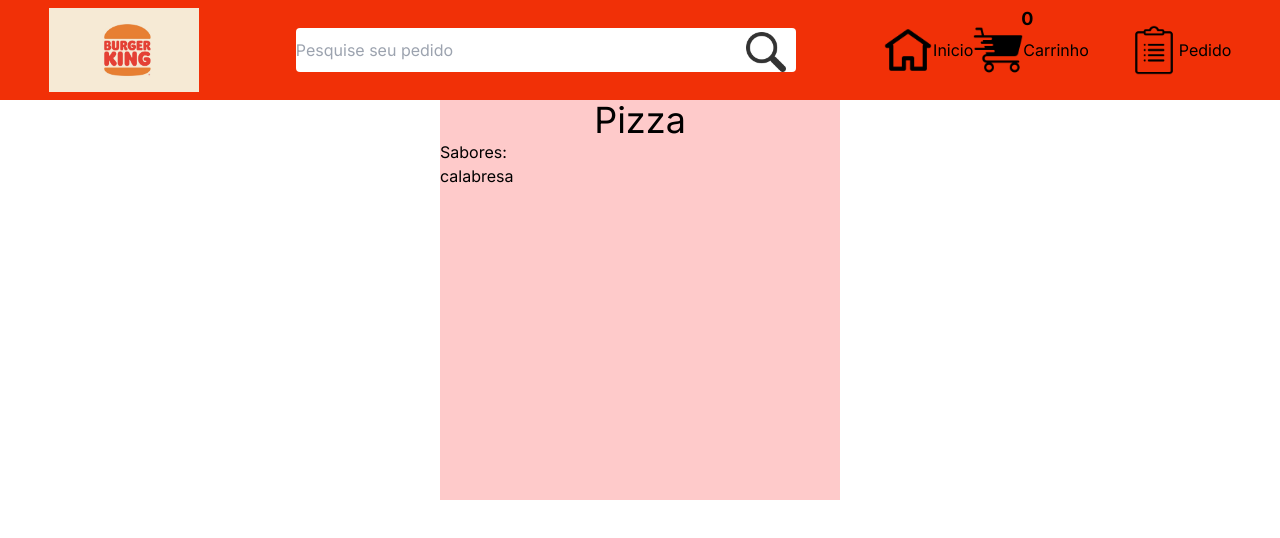
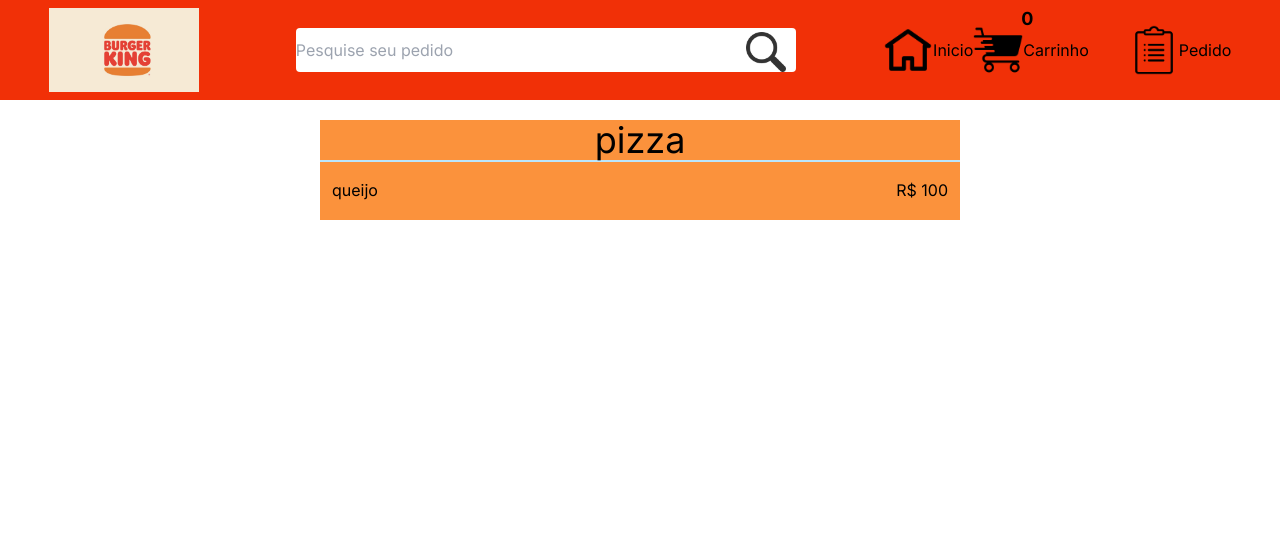
Before and after one commit to joel-holanda/service-store, a Next.js app: page /card in a window 1280 px wide. Shown: the top 538 px of the page. Built offline with nearby package versions, Linux system fonts and the light colour scheme.

Commit message:
add: title Food in page /order

```diff
--- a/src/app/contexts/useCardContext.tsx
+++ /dev/null
@@ -1,33 +0,0 @@
-'use client'
-
-import { ReactNode, createContext, SetStateAction, Dispatch, useState, useContext } from "react";
-
-const CardContext = createContext({} as ICardContext)
-
-interface ICardContext{
-    items: IItems[];
-    quantity: number;
-    setQuantity: Dispatch<SetStateAction<number>>;
-    setItems: Dispatch<SetStateAction<IItems[]>>
-}
-
-interface IItems {
-    name: string;
-    price: number;
-}
-
-interface ICardProviderProps {
-    children: ReactNode
-}
-
-export default function CardProvider({children}: ICardProviderProps) {
-    const [items, setItems] = useState([{name: 'calabresa', price: 20}]);
-    const [quantity, setQuantity] = useState(0)
-
-
-    return (<CardContext.Provider value={{ items, setItems, quantity, setQuantity}}>
-            {children}
-        </CardContext.Provider>)
-}
-
-export const useCardContext = () => useContext(CardContext)
--- a/src/app/layout.tsx
+++ b/src/app/layout.tsx
@@ -1,7 +1,7 @@
 import type { Metadata } from "next";
 import { Inter } from "next/font/google";
 import "./globals.css";
-import CardProvider from "./contexts/useCardContext";
+import CardProvider from "../contexts/useCardContext";
 
 const inter = Inter({ subsets: ["latin"] });
 
--- a/src/components/ListFood/CardFood.tsx
+++ b/src/components/ListFood/CardFood.tsx
@@ -1,32 +1,35 @@
 'use client'
 
-import { SimpleGrid } from '@chakra-ui/react'
-import { itens } from "../../mock/food"
-
+import { itensFood } from "@/mock/food"
 import ListFlavor from './Flavors'
 
+import { SimpleGrid } from '@chakra-ui/react'
+
 export default function CardFood() {
-    return (
+
+    return(
         <div>
-            <div>
-                {itens.map((item, index) => (
-                    <div key={index}>
-                        <h1 className="w-full h-20 flex items-center justify-center border-4 border-black border-opacity-60 text-4xl">{item.title}</h1>
+            {itensFood.map((it) => (
+                <div key={it.id}>
+                    <h1 className="w-full h-20 flex items-center justify-center border-4 border-black border-opacity-60 text-4xl">{it.title}</h1>
                     <SimpleGrid  minChildWidth='150px'  spacing='40px' className='place-items-center'>
-                            {item.listFlavors.map((flavor) => (
+                            {it.listFlavors.map((flavor) => (
+                                <div key={flavor.id} className='cursor-pointer'>
                                     <ListFlavor
                                         id={flavor.id}
-                                    key={flavor.id}
+                                        price={flavor.price}
+                                        description={flavor.description}
                                         image={flavor.image}
-                                    description={flavor.description}
                                         name={flavor.name}
-                                    price={flavor.price}
+                                        idTitle={it.id}
+                                        nameTitle={it.title}
                                         />
+                                    </div>
                                 ))}
+
                         </SimpleGrid>
                 </div>
             ))}
         </div>
-        </div>
     )
 }
--- a/src/components/ListFood/Flavors.tsx
+++ b/src/components/ListFood/Flavors.tsx
@@ -1,17 +1,19 @@
+import { useCardContext } from '@/contexts/useCardContext'
+
 import { Box, Text, Image } from '@chakra-ui/react'
 import { IListFlavors } from "@/dto/IFood"
-import { useCardContext } from '@/app/contexts/useCardContext'
 
-export default function ListFlavor({ image, description, name, price } : IListFlavors) {
+export default function ListFlavor({id, price, description, image, name, idTitle, nameTitle }: IListFlavors) {
     const { items, setItems, quantity, setQuantity } = useCardContext()
 
-    const addItem = (name: string, price: number) => {
-        setItems([...items, {name: name, price: price}])
+    const addItem = (flavor: IListFlavors) => {
+        console.log(flavor)
+        setItems([...items, flavor])
         setQuantity(quantity + 1)
     }
 
     return (
-          <Box p="5" maxW='400px' borderWidth='2px' borderRadius='lg' onClick={() => addItem(name, price)}>
+          <Box p="5" maxW='400px' borderWidth='2px' borderRadius='lg' key={id} onClick={() => addItem({id, price, description, image, name, idTitle, nameTitle })}>
             <div>
                 <Image src={image} alt={description}/>
             </div>
--- a/src/components/Menu/Card.tsx
+++ b/src/components/Menu/Card.tsx
@@ -3,7 +3,7 @@
 import Image from "next/image";
 
 import CarrinhoDeCompras from "@/assets/carrinho-de-compras.png";
-import { useCardContext } from "@/app/contexts/useCardContext";
+import { useCardContext } from "@/contexts/useCardContext";
 
 export default function Card() {
   const { quantity } = useCardContext();
--- a/src/components/Menu/Menu.tsx
+++ b/src/components/Menu/Menu.tsx
@@ -1,7 +1,7 @@
 'use client'
 
 import { MenuPc, MenuMobile } from "./TypesMenu"
-import { useWidth } from "@/app/contexts/useWith"
+import { useWidth } from "@/contexts/useWidth"
 
 export default function Menu() {
   const widthScreen = useWidth()
--- a/src/components/Orders/Order.tsx
+++ b/src/components/Orders/Order.tsx
@@ -1,29 +1,22 @@
 'use client'
 
-import { useCardContext } from "@/app/contexts/useCardContext"
+import { useCardContext } from "@/contexts/useCardContext"
+import Image from "next/image"
 
 export default function Order() {
     const {items} = useCardContext()
-    console.log(items)
+
     return(
-        <div className="w-full flex justify-center">
-            <div className="w-[400px] h-[400px] bg-red-200">
-                <h1 className="text-center text-4xl">Pizza</h1>
-                <p>Sabores:</p>
-
-                <div>
-                    <div className="">
-                        {items.map((it) => (
-                            <p key={1}>{it.name}</p>
-                        ))}
-                    </div>
-                    <div>
-
+        <div className="flex flex-col items-center">
+            {items.map((it) =>
+                <div key={it.id} className="w-1/2 h-[100px] bg-orange-400 mt-[20px]">
+                    <h1 className="text-center text-4xl border-b-2 border-b-sky-200">{it.nameTitle}</h1>
+                    <div className="flex justify-between px-3 mt-4 text-1xl">
+                        <p>{it.name}</p>
+                        <p>R$ {it.price}</p>
                     </div>
                 </div>
-
-
-            </div>
+            )}
         </div>
     )
 }
--- /dev/null
+++ b/src/contexts/useCardContext.tsx
@@ -0,0 +1,20 @@
+'use client'
+
+import { createContext, useState, useContext } from "react"
+import { FlavorsItems, ICardContext, ICardProviderProps, IListFlavors } from "@/dto/IFood"
+
+const CardContext = createContext({} as ICardContext)
+
+const testeFood = {id: 1, price: 100, name: 'queijo', nameTitle: 'pizza', image: '', description: 'pizza da boa'}
+
+export default function CardProvider({children}: ICardProviderProps) {
+    const [items, setItems] = useState<IListFlavors[]>([testeFood])
+    const [quantity, setQuantity] = useState(0)
+
+
+    return (<CardContext.Provider value={{ items, setItems, quantity, setQuantity}}>
+            {children}
+        </CardContext.Provider>)
+}
+
+export const useCardContext = () => useContext(CardContext)
--- a/src/mock/food.ts
+++ b/src/mock/food.ts
@@ -1,6 +1,6 @@
 import {FlavorsItems} from '@/dto/IFood'
 
-export const itens: FlavorsItems[] = [
+export const itensFood: FlavorsItems[] = [
     {
         id: 1,
         title: 'Pizza',
```
Also changed, not shown: src/dto/IFood.ts (+15 -0 lines), src/contexts/useWidth.tsx (renamed from src/app/contexts/useWith.tsx). Lines whose indentation alone changed are shown as unchanged.
